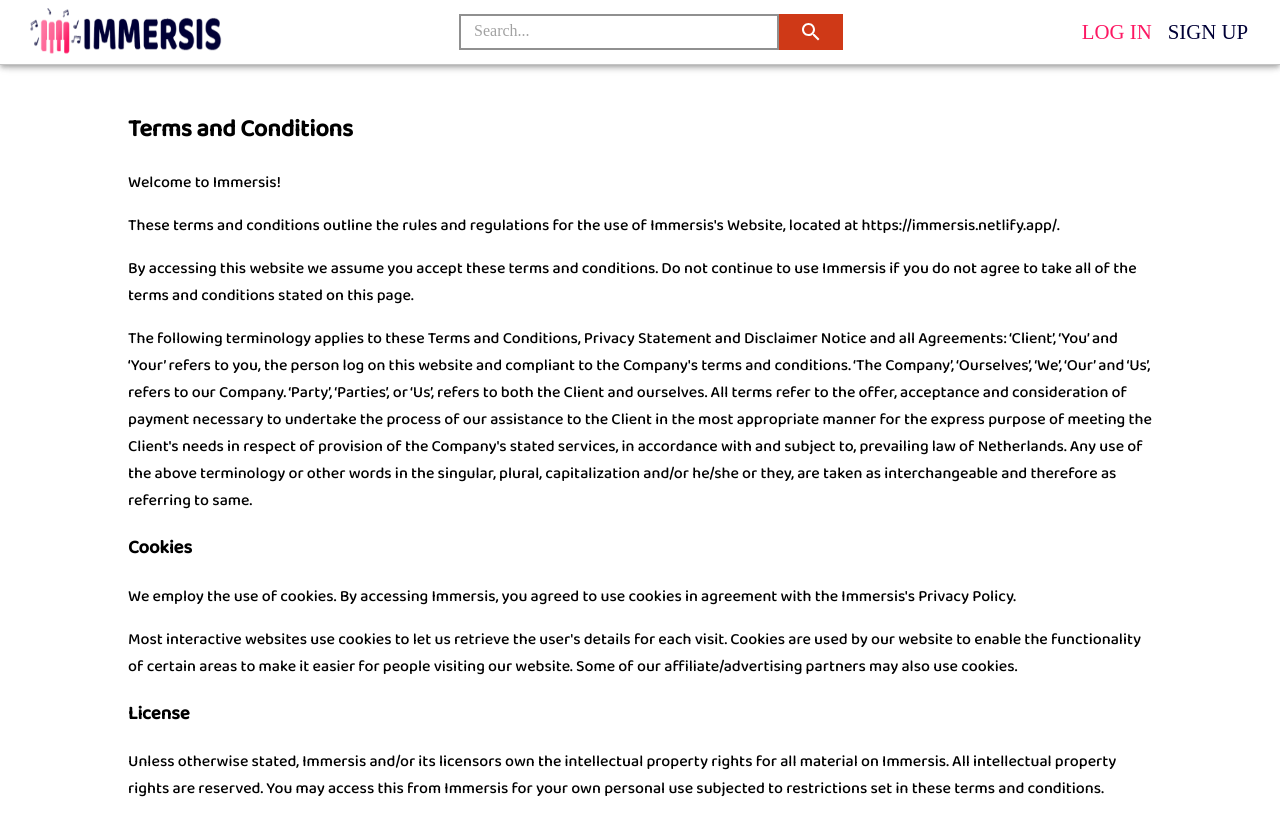
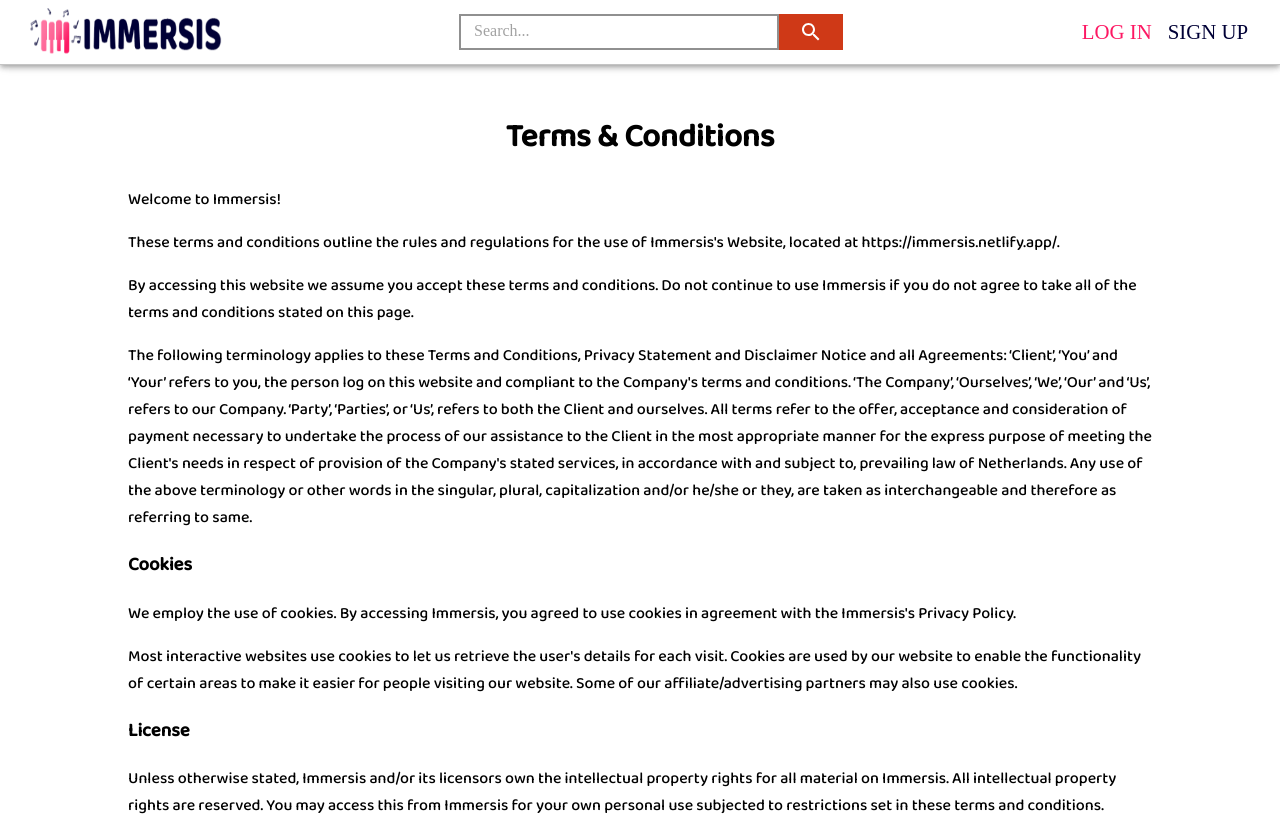
Before and after one commit to pesto-students/song-finder-frontend-f3-beta-2, a React (Create React App) app: page /termscondition in a window 1280 px wide. Shown: the top 816 px of the page. Built offline with nearby package versions, Linux system fonts and the light colour scheme; no server answers; a web font is replaced by a local one.

Commit message:
fix alignment

```diff
--- a/src/components/UI/PrivacyPolicy.js
+++ b/src/components/UI/PrivacyPolicy.js
@@ -7,6 +7,9 @@
         [theme.breakpoints.down('sm')]: {
             padding: '15%'
         }
+    },
+    midHead: {
+        textAlign: 'center'
     }
 }));
 
@@ -14,7 +17,9 @@
     const classes = useStyles();
     return (
         <div className={classes.root}>
-            <h1>Privacy Policy for Immersis</h1>
+            <div className={classes.midHead}>
+                <h1>Privacy Policy</h1>
+            </div>
 
             <p>
                 At Immersis, accessible from https://immersis.netlify.app/, one
--- a/src/components/UI/TermsCondition.js
+++ b/src/components/UI/TermsCondition.js
@@ -7,6 +7,9 @@
         [theme.breakpoints.down('sm')]: {
             padding: '15%'
         }
+    },
+    midHead: {
+        textAlign: 'center'
     }
 }));
 
@@ -14,9 +17,9 @@
     const classes = useStyles();
     return (
         <div className={classes.root}>
-            <h2>
-                <strong>Terms and Conditions</strong>
-            </h2>
+            <div className={classes.midHead}>
+                <h1>Terms & Conditions</h1>
+            </div>
 
             <p>Welcome to Immersis!</p>
 
```
